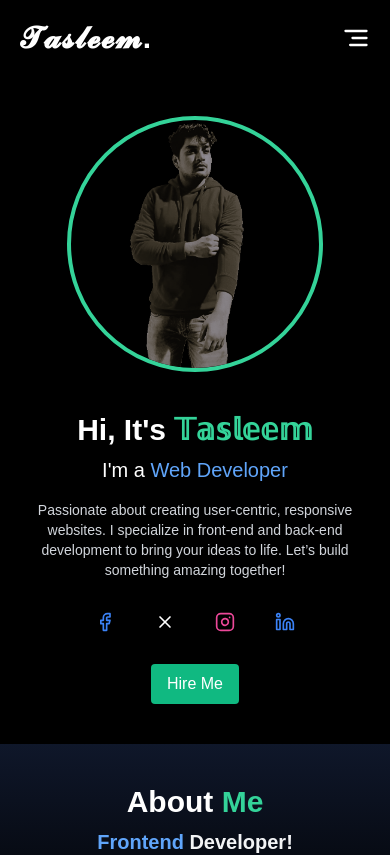
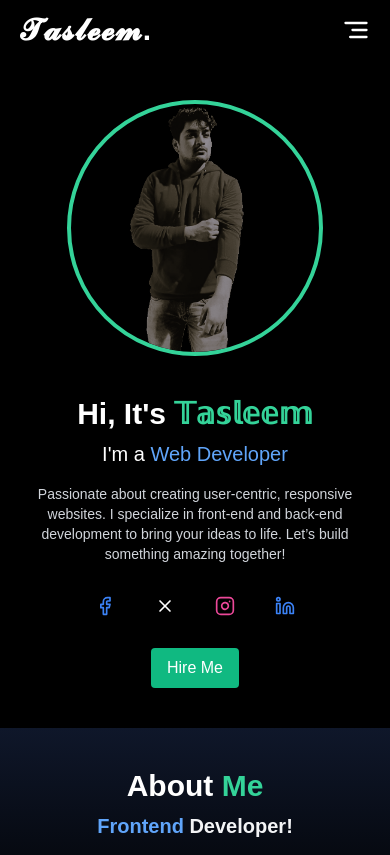
Before and after one commit to Tasleemali/portfolio, a Next.js app: page / in a window 390 px wide. Shown: the top 855 px of the page. Built offline with nearby package versions, Linux system fonts and the light colour scheme.

Commit message:
Update index.js

```diff
--- a/src/app/compo/navbar/index.js
+++ b/src/app/compo/navbar/index.js
@@ -28,7 +28,7 @@ function Navbar() {
 
   return (
     <div className={`text-white sticky top-0 z-20 transition-colors duration-500 ${IsStckyMenu ? "bg-[#0f172a] shadow-lg shadow-[#00ff9f]/10" : "bg-transparent"}`}>
-      <div className='max-w-screen-2xl mx-auto py-5'>
+      <div className='max-w-screen-2xl mx-auto py-3 md:py-5'>
         <nav className='flex justify-between items-center px-5'>
 
           {/* Logo */}
```
